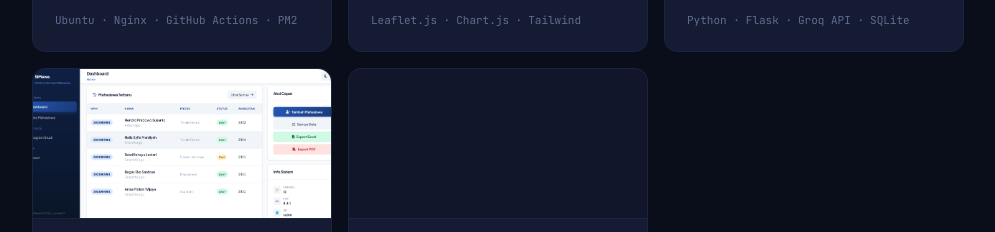
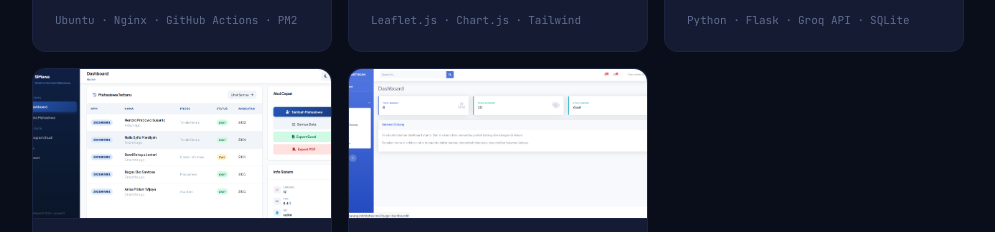
Before and after one commit to deadyiss/portofolio, a plain HTML site: page index.html in a window 1280 px wide. Shown: the part 2958-3190 px from the top of the page, without its empty margins (142-1137 px from the left). Drawn offline with Linux system fonts and the light colour scheme.

Commit message:
Update index.html

```diff
--- a/index.html
+++ b/index.html
@@ -409,7 +409,7 @@
       </div>
 
       <div class="proj-card">
-        <div class="proj-shot"<img src="screenshot/barang.png" alt="Dashboard Barang"></div>
+        <div class="proj-shot"><img src="screenshot/barang.png" alt="Dashboard Barang"></div>
         <div class="proj-top">
           <span class="proj-icon"><svg width="24" height="24" viewBox="0 0 24 24" fill="none" stroke="currentColor" stroke-width="1.5"><rect x="3" y="3" width="18" height="18" rx="2"/><path d="M3 9h18M9 21V9"/></svg></span>
           <div class="proj-links">
```
